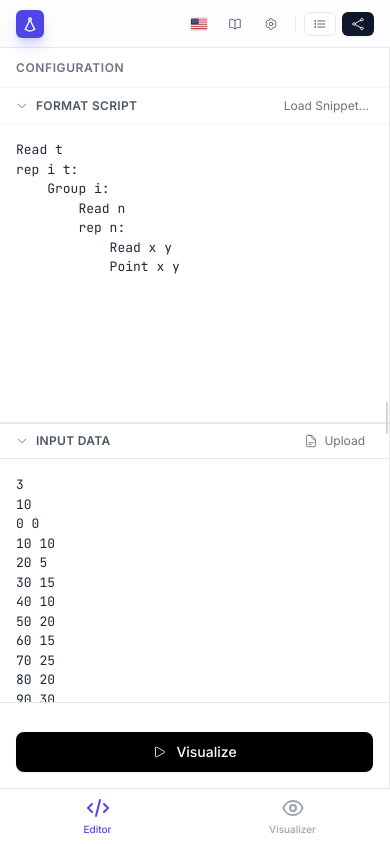
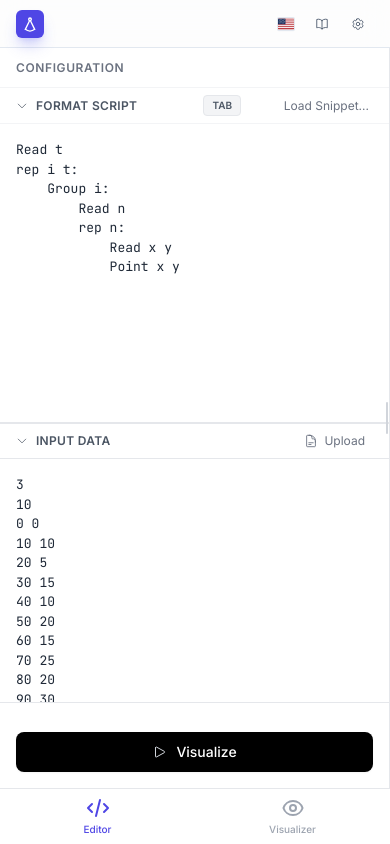
Before and after one commit to tatesoto/cp-geo-visualizer, a React (Vite) app: page / in a window 390 px wide. Built offline with nearby package versions, Linux system fonts and the light colour scheme.

Commit message:
fix: bugs for mobile

```diff
--- a/components/EditorPanel.tsx
+++ b/components/EditorPanel.tsx
@@ -181,6 +181,24 @@ const EditorPanel: React.FC<EditorPanelProps> = ({
         }, 0);
     };
 
+    const handleManualIndent = () => {
+        if (!formatInputRef.current) return;
+
+        const target = formatInputRef.current;
+        const { selectionStart, selectionEnd, value } = target;
+
+        const newValue = value.substring(0, selectionStart) + '\t' + value.substring(selectionEnd);
+        setFormatText(newValue);
+
+        setTimeout(() => {
+            if (formatInputRef.current) {
+                formatInputRef.current.selectionStart = selectionStart + 1;
+                formatInputRef.current.selectionEnd = selectionStart + 1;
+                formatInputRef.current.focus();
+            }
+        }, 0);
+    };
+
     const handleFormatChange = (e: React.ChangeEvent<HTMLTextAreaElement>) => {
         const val = e.target.value;
         setFormatText(val);
@@ -349,6 +367,18 @@ const EditorPanel: React.FC<EditorPanelProps> = ({
                         </div>
 
                         <div className="flex items-center gap-3">
+                            {isMobile && (
+                                <button
+                                    onMouseDown={(e) => {
+                                        e.preventDefault(); // Prevent losing focus from textarea if possible, or handle focus logic
+                                        handleManualIndent();
+                                    }}
+                                    className="px-2 py-0.5 bg-gray-100 hover:bg-gray-200 text-gray-600 text-[10px] font-bold rounded uppercase border border-gray-200 transition-colors"
+                                    title="Insert Tab"
+                                >
+                                    Tab
+                                </button>
+                            )}
                             <select
                                 className="bg-transparent text-xs text-gray-500 hover:text-gray-900 border-none outline-none cursor-pointer pr-1 transition-colors text-right appearance-none"
                                 onChange={(e) => loadSnippet(e.target.value)}
--- a/components/Header.tsx
+++ b/components/Header.tsx
@@ -139,12 +139,12 @@ const Header: React.FC<HeaderProps> = ({
           <span className="hidden sm:inline whitespace-nowrap">{t(lang, 'settings')}</span>
         </button>
 
-        <div className="h-4 w-px bg-slate-200 mx-1"></div>
+        <div className={`h-4 w-px bg-slate-200 mx-1 ${visualizerOnlyClass}`}></div>
 
         {/* Object List Toggle */}
         <button
           onClick={() => setIsObjectListOpen(!isObjectListOpen)}
-          className={`flex items-center justify-center gap-1.5 px-0 sm:px-2.5 py-1 rounded-md text-xs font-medium border transition-all w-8 sm:w-auto sm:min-w-[110px] ${isObjectListOpen
+          className={`${visualizerOnlyClass} items-center justify-center gap-1.5 px-0 sm:px-2.5 py-1 rounded-md text-xs font-medium border transition-all w-8 sm:w-auto sm:min-w-[110px] ${isObjectListOpen
             ? 'bg-indigo-50 text-indigo-700 border-indigo-200 shadow-sm'
             : 'bg-white text-slate-600 border-slate-200 hover:bg-slate-50 hover:text-slate-900'
             }`}
@@ -155,7 +155,7 @@ const Header: React.FC<HeaderProps> = ({
         </button>
 
         {/* Share Dropdown */}
-        <div className="relative ml-0.5" ref={shareMenuRef}>
+        <div className={`relative ml-0.5 ${visualizerOnlyClass}`} ref={shareMenuRef}>
           <button
             onClick={handleShareClick}
             className={`
--- a/components/VisualizerControls.tsx
+++ b/components/VisualizerControls.tsx
@@ -1,5 +1,5 @@
 import React from 'react';
-import { ArrowsPointingInIcon } from '@heroicons/react/24/outline';
+import { ArrowsPointingOutIcon } from '@heroicons/react/24/outline';
 import { ShapeType, Language } from '../types';
 import { t } from '../constants/translations';
 
@@ -105,10 +105,11 @@ const VisualizerControls: React.FC<VisualizerControlsProps> = ({
 
                 <button
                     onClick={onResetView}
-               className="w-8 h-8 flex items-center justify-center rounded-lg text-gray-500 hover:text-black hover:bg-gray-50 transition-all"
+                    className="flex items-center justify-center gap-1.5 px-2 h-8 rounded-lg text-gray-500 hover:text-black hover:bg-gray-50 transition-all w-auto"
                     title={t(lang, 'fitToScreen')}
                 >
-               <ArrowsPointingInIcon className="w-4 h-4" />
+                    <ArrowsPointingOutIcon className="w-4 h-4" />
+                    <span className="text-xs font-semibold whitespace-nowrap">{t(lang, 'fitToScreen')}</span>
                 </button>
             </div>
         </div>
--- a/constants/translations.ts
+++ b/constants/translations.ts
@@ -36,7 +36,7 @@ export const TRANSLATIONS = {
     dragToPan: "Drag to Pan",
     renderingTimeout: "⚠ Rendering timed out. Showing partial results.",
     syntaxRef: "Syntax Reference",
-    fitToScreen: "Fit to Screen",
+    fitToScreen: "Fit",
     saveImage: "Save Image",
     downloadImage: "Download Image",
     share: "Share",
@@ -114,7 +114,7 @@ export const TRANSLATIONS = {
     dragToPan: "ドラッグ: 移動",
     renderingTimeout: "⚠ 描画がタイムアウトしました。一部のみ表示しています。",
     syntaxRef: "構文リファレンス",
-    fitToScreen: "画面に合わせる",
+    fitToScreen: "全体表示",
     saveImage: "画像を保存",
     downloadImage: "画像をダウンロード",
     share: "共有",
```
Lines whose indentation alone changed are shown as unchanged.
